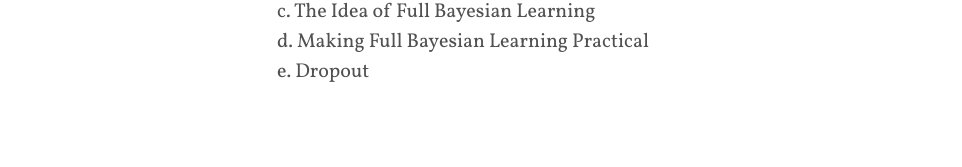
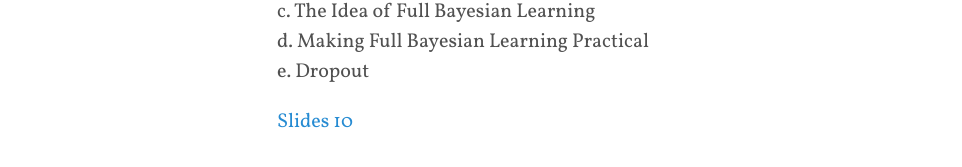
Before and after one commit to shevapato2008/myBlog, a Jekyll site: the page built from algorithms/machinelearning/nnml/index.md, in a window 1280 px wide and 900 px high, scrolled down 2916 px. Shown: the part 663-830 px from the top of the window, without its empty margins (3-965 px from the left). Built offline with Jekyll 4.4.1, drawn with Linux system fonts in a browser that asks for light colours; some web fonts are replaced; comment, search, counter and statistics services are not loaded.

Commit message:
Updated.

```diff
--- a/algorithms/machinelearning/nnml/index.md
+++ b/algorithms/machinelearning/nnml/index.md
@@ -136,4 +136,6 @@ c. The Idea of Full Bayesian Learning<br>
 d. Making Full Bayesian Learning Practical<br>
 e. Dropout<br>
 
+[Slides 10]({{site.baseurl}}/algorithms/machinelearning/nnml/slides/Week10.pdf "Week 10 Slides")<br>
+
 <br><br>
```
